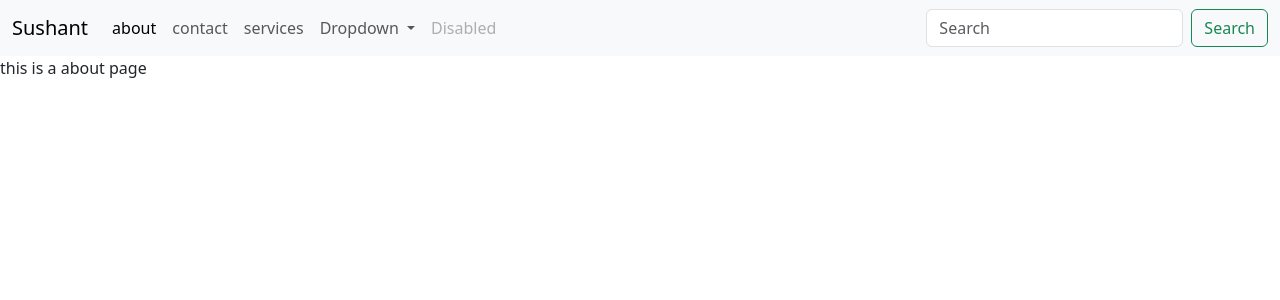
After one commit to sushaantkhadka/store, a Django app: template Hello/templates/about.html in a window 1280 px wide. The commit adds this page. Shown: the top 300 px of the page. Run offline with Django 4.2, Linux system fonts and the light colour scheme; the template is opened without the code that fills it, so the values that code supplies are empty.

Commit message:
added template and conneted links

```diff
--- a/Hello/home/urls.py
+++ b/Hello/home/urls.py
@@ -2,8 +2,15 @@ from django.contrib import admin
 from django.urls import path
 from home import views
 
+# To change the dashboard name of django admin
+
+admin.site.site_header = "Site Admin"
+admin.site.site_title = "Site Admin Portal"
+admin.site.index_title = "Welcome to Site Researcher Portal"
+
 urlpatterns = [
     path("", views.index, name='home'),
+    path("home", views.index, name='home'),
     path("about", views.about, name='about'),
     path("services", views.services, name='services'),
     path("contact", views.contact, name='contact'),
--- a/Hello/home/views.py
+++ b/Hello/home/views.py
@@ -6,10 +6,10 @@ def index(request):
     return render(request, 'index.html')
 
 def about(request):
-    return HttpResponse("THis is a Aboutpage")
+    return render(request, 'about.html')
 
 def services(request):
-    return HttpResponse("THis is a servicespage")
+    return render(request, 'services.html')
 
 def contact(request):
-    return HttpResponse("THis is a contactpage")
+    return render(request, 'contact.html')
--- /dev/null
+++ b/Hello/templates/about.html
@@ -0,0 +1,11 @@
+{% extends 'base.html' %}
+
+{% block title %}
+About
+{% endblock title %}
+
+
+{% block body %}
+<p> this is a about page</p>
+
+{% endblock body %}
--- /dev/null
+++ b/Hello/templates/base.html
@@ -0,0 +1,87 @@
+<!DOCTYPE html>
+<html lang="en">
+  <head>
+    <meta charset="utf-8" />
+    <meta name="viewport" content="width=device-width, initial-scale=1" />
+    <title>{% block title %}{% endblock title %} | Sushant</title>
+    <link
+      href="https://cdn.jsdelivr.net/npm/bootstrap@5.3.1/dist/css/bootstrap.min.css"
+      rel="stylesheet"
+      integrity="sha384-4bw+/aepP/YC94hEpVNVgiZdgIC5+VKNBQNGCHeKRQN+PtmoHDEXuppvnDJzQIu9"
+      crossorigin="anonymous"
+    />
+  </head>
+  <body>
+    {% comment %} Nav Bar {% endcomment %}
+    <nav class="navbar navbar-expand-lg bg-body-tertiary">
+      <div class="container-fluid">
+        <a class="navbar-brand" href="/home">Sushant</a>
+        <button
+          class="navbar-toggler"
+          type="button"
+          data-bs-toggle="collapse"
+          data-bs-target="#navbarSupportedContent"
+          aria-controls="navbarSupportedContent"
+          aria-expanded="false"
+          aria-label="Toggle navigation"
+        >
+          <span class="navbar-toggler-icon"></span>
+        </button>
+        <div class="collapse navbar-collapse" id="navbarSupportedContent">
+          <ul class="navbar-nav me-auto mb-2 mb-lg-0">
+            <li class="nav-item">
+              <a class="nav-link active" aria-current="page" href="/about">about</a>
+            </li>
+            <li class="nav-item">
+              <a class="nav-link" href="/contact">contact</a>
+            </li>
+            <li class="nav-item">
+                <a class="nav-link" href="/services">services</a>
+              </li>
+            <li class="nav-item dropdown">
+              <a
+                class="nav-link dropdown-toggle"
+                href="#"
+                role="button"
+                data-bs-toggle="dropdown"
+                aria-expanded="false"
+              >
+                Dropdown
+              </a>
+              <ul class="dropdown-menu">
+                <li><a class="dropdown-item" href="#">Action</a></li>
+                <li><a class="dropdown-item" href="#">Another action</a></li>
+                <li><hr class="dropdown-divider" /></li>
+                <li>
+                  <a class="dropdown-item" href="#">Something else here</a>
+                </li>
+              </ul>
+            </li>
+            <li class="nav-item">
+              <a class="nav-link disabled" aria-disabled="true">Disabled</a>
+            </li>
+          </ul>
+          <form class="d-flex" role="search">
+            <input
+              class="form-control me-2"
+              type="search"
+              placeholder="Search"
+              aria-label="Search"
+            />
+            <button class="btn btn-outline-success" type="submit">
+              Search
+            </button>
+          </form>
+        </div>
+      </div>
+    </nav>
+
+    {% block body %}{% endblock body %}
+
+    <script
+      src="https://cdn.jsdelivr.net/npm/bootstrap@5.3.1/dist/js/bootstrap.bundle.min.js"
+      integrity="sha384-HwwvtgBNo3bZJJLYd8oVXjrBZt8cqVSpeBNS5n7C8IVInixGAoxmnlMuBnhbgrkm"
+      crossorigin="anonymous"
+    ></script>
+  </body>
+</html>
```
Also changed, not shown: Hello/templates/contact.html (added, +11 -0 lines), Hello/templates/index.html (+98 -13 lines), Hello/templates/services.html (added, +10 -0 lines), Hello/db.sqlite3.
